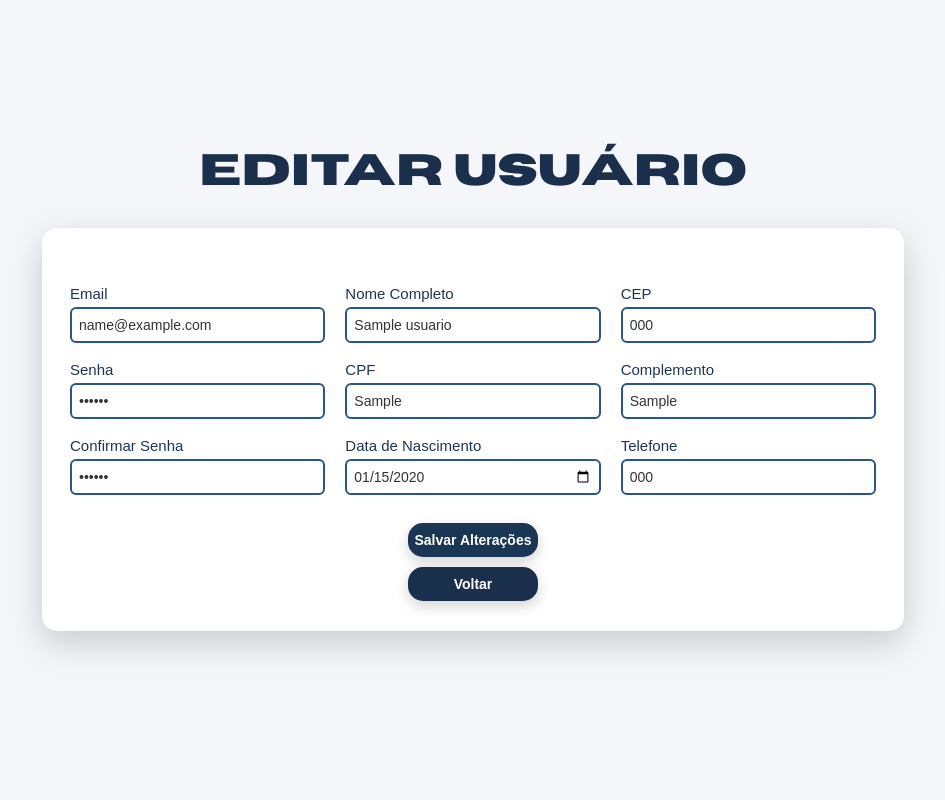
After one commit to gabrielgiacomelli/sa-ferrorama, a PHP site: page /public/editar-usuario.php?id=1 in a window 1280 px wide. The commit adds this page. Shown: the whole page, without its empty margins (167-1112 px from the left). Run offline with PHP 8.4, Linux system fonts and the light colour scheme; tables that the repository leaves empty hold one stand-in row (values such as "Sample post"); some web fonts are replaced.

Commit message:
add - pagina editar usuarios feita

```diff
--- /dev/null
+++ b/public/editar-usuario.php
@@ -0,0 +1,247 @@
+<?php
+
+include "../infra/conn.php";
+
+$mensagem = "";
+$tipoMensagem = "";
+
+if (!isset($_GET["id"])) {
+    die("ID do usuário não informado.");
+}
+
+$id = (int) $_GET["id"];
+
+$sql = "SELECT * FROM usuarios WHERE id = ?";
+$stmt = mysqli_prepare($conn, $sql);
+
+mysqli_stmt_bind_param($stmt, "i", $id);
+mysqli_stmt_execute($stmt);
+
+$resultado = mysqli_stmt_get_result($stmt);
+$usuario = mysqli_fetch_assoc($resultado);
+
+mysqli_stmt_close($stmt);
+
+if (!$usuario) {
+    die("Usuário não encontrado.");
+}
+
+/* ATUALIZAR */
+
+if ($_SERVER["REQUEST_METHOD"] == "POST") {
+
+    $email = $_POST["email"];
+    $senha = $_POST["senha"];
+    $confirm_senha = $_POST["confirm_senha"];
+    $nome = $_POST["nome"];
+    $cpf = $_POST["cpf"];
+    $data_nascimento = $_POST["data_nascimento"];
+    $cep = $_POST["cep"];
+    $complemento = $_POST["complemento"];
+    $telefone = $_POST["telefone"];
+
+    if ($senha !== $confirm_senha) {
+
+        $mensagem = "As senhas não são iguais.";
+        $tipoMensagem = "erro";
+
+    } else {
+
+        $sql = "UPDATE usuarios SET
+                email = ?,
+                senha = ?,
+                confirm_senha = ?,
+                nome = ?,
+                cpf = ?,
+                data_nascimento = ?,
+                cep = ?,
+                complemento = ?,
+                telefone = ?
+                WHERE id = ?";
+
+        $stmt = mysqli_prepare($conn, $sql);
+
+        mysqli_stmt_bind_param(
+            $stmt,
+            "sssssssssi",
+            $email,
+            $senha,
+            $confirm_senha,
+            $nome,
+            $cpf,
+            $data_nascimento,
+            $cep,
+            $complemento,
+            $telefone,
+            $id
+        );
+
+        if (mysqli_stmt_execute($stmt)) {
+
+            $mensagem = "Usuário atualizado com sucesso!";
+            $tipoMensagem = "sucesso";
+
+            $usuario = [
+                "email" => $email,
+                "senha" => $senha,
+                "confirm_senha" => $confirm_senha,
+                "nome" => $nome,
+                "cpf" => $cpf,
+                "data_nascimento" => $data_nascimento,
+                "cep" => $cep,
+                "complemento" => $complemento,
+                "telefone" => $telefone
+            ];
+
+        } else {
+
+            $mensagem = "Erro ao atualizar usuário.";
+            $tipoMensagem = "erro";
+        }
+
+        mysqli_stmt_close($stmt);
+    }
+}
+?>
+<html lang="en">
+<head>
+    <meta charset="UTF-8">
+    <meta name="viewport" content="width=device-width, initial-scale=1.0">
+    <link rel="stylesheet" href="../styles/style.css?v=1.1">
+    <link href="https://cdn.jsdelivr.net/npm/bootstrap@5.3.8/dist/css/bootstrap.min.css"
+        rel="stylesheet">
+</head>
+<body>
+
+    <div id="editar-usuarios">
+
+    <main class="editar-usuarios-main">
+
+        <h1>Editar Usuário</h1>
+
+        <div class="editar-usuarios-container">
+
+            <div class="editar-usuarios-card">
+
+                <form method="POST">
+
+                    <div class="editar-usuarios-colunas">
+
+                        <!-- PRIMEIRA COLUNA -->
+
+                        <div class="editar-usuarios-coluna">
+
+                            <div class="editar-usuarios-campo">
+
+                                <label for="usuario-email">Email</label>
+
+                                <input type="email" id="usuario-email" name="email" value="<?php echo $usuario['email']; ?>" required>
+                            </div>
+
+                            <div class="editar-usuarios-campo">
+
+                                <label for="usuario-senha">Senha</label>
+
+                                <input type="password" id="usuario-senha" name="senha" value="<?php echo $usuario['senha']; ?>" required>
+                            </div>
+
+                            <div class="editar-usuarios-campo">
+
+                                <label for="usuario-confirm-senha">Confirmar Senha</label>
+
+                                <input type="password" id="usuario-confirm-senha" name="confirm_senha" value="<?php echo $usuario['confirm_senha']; ?>" required>
+                            </div>
+
+                        </div>
+
+                        <!-- SEGUNDA COLUNA -->
+
+                        <div class="editar-usuarios-coluna">
+
+                            <div class="editar-usuarios-campo">
+
+                                <label for="usuario-nome">Nome Completo</label>
+
+                                <input type="text" id="usuario-nome" name="nome" value="<?php echo $usuario['nome']; ?>" required>
+                            </div>
+
+                            <div class="editar-usuarios-campo">
+
+                                <label for="usuario-cpf">CPF</label>
+
+                                <input type="text" id="usuario-cpf" name="cpf" value="<?php echo $usuario['cpf']; ?>" required>
+                            </div>
+
+                            <div class="editar-usuarios-campo">
+
+                                <label for="usuario-data">Data de Nascimento</label>
+
+                                <input type="date" id="usuario-data" name="data_nascimento" value="<?php echo $usuario['data_nascimento']; ?>" required>
+                            </div>
+
+                        </div>
+
+                        <!-- TERCEIRA COLUNA -->
+
+                        <div class="editar-usuarios-coluna">
+
+                            <div class="editar-usuarios-campo">
+
+                                <label for="usuario-cep">CEP</label>
+
+                                <input type="text" id="usuario-cep" name="cep" value="<?php echo $usuario['cep']; ?> "required>
+
+                            </div>
+
+                            <div class="editar-usuarios-campo">
+
+                                <label for="usuario-complemento">Complemento</label>
+
+                                <input type="text" id="usuario-complemento" name="complemento" value="<?php echo $usuario['complemento']; ?>">
+
+                            </div>
+
+                            <div class="editar-usuarios-campo">
+
+                                <label for="usuario-telefone">Telefone</label>
+
+                                <input type="text" id="usuario-telefone" name="telefone" value="<?php echo $usuario['telefone']; ?>" required>
+
+                            </div>
+                        </div>
+                    </div>
+
+                    <div class="editar-usuarios-botao">
+
+                        <button type="submit">
+                            Salvar Alterações
+                        </button>
+
+                    </div>
+
+                    <div class="editar-usuarios-botao-voltar">
+
+                        <a href="gestao-usuarios.php">
+                            Voltar
+                        </a>
+
+                    </div>
+
+                    <?php if ($mensagem !== ""): ?>
+
+                        <div class="cadastro-mensagem <?php echo $tipoMensagem; ?>">
+                            <?php echo htmlspecialchars($mensagem); ?>
+                        </div>
+
+                    <?php endif; ?>
+
+                </form>
+
+            </div>
+
+        </div>
+
+    </main>
+
+</div>
+</body>
--- a/public/gestao-usuarios.php
+++ b/public/gestao-usuarios.php
@@ -87,7 +87,7 @@ if ($stmt) {
 <?php
 
 $paginaAtual = "gestao";
-$submenuAtual = "usuarios";
+$submenuAtual = "gestao-usuarios";
 
 include("../includes/navbar.php");
 
--- a/styles/style.css
+++ b/styles/style.css
@@ -270,8 +270,9 @@ li#navbar-sair{
 
 #cadastro-usuarios {
     width: 100%;
+    height: 100%;
     min-height: calc(100vh - 45px);
-    background: #f3f5f8;
+    background: var(--cor-background);
     box-sizing: border-box;
 }
 
@@ -535,7 +536,314 @@ li#navbar-sair{
 /* -------------------------------------------------------------------------- */
 /* -------------------------------------------------------------------------- */
 
-/*                            Cadastro Usuário                                */
+/* -------------------------------------------------------------------------- */
+/* -------------------------------------------------------------------------- */
+/*                              Editar Usuário                                */
+
+#editar-usuarios {
+    width: 100%;
+    height: 100%;
+    min-height: calc(100vh - 45px);
+    background: var(--cor-background);
+    box-sizing: border-box;
+}
+
+#editar-usuarios .editar-usuarios-main {
+    width: 100%;
+
+    display: flex;
+    flex-direction: column;
+    align-items: center;
+
+    padding-top: 85px;
+
+    box-sizing: border-box;
+}
+
+#editar-usuarios .editar-usuarios-main h1 {
+    width: 100%;
+
+    margin: 0 0 35px 0;
+    padding: 0;
+    padding-top: 8vh;
+
+    text-align: center;
+
+    color: var(--cor-azul-ferroviario);
+
+    font-family: var(--fonte-horizon);
+    font-size: 5.5vh;
+    font-weight: 800;
+
+    text-transform: uppercase;
+
+    line-height: 1;
+}
+
+#editar-usuarios .editar-usuarios-container {
+    width: 100%;
+
+    display: flex;
+    justify-content: center;
+    align-items: flex-start;
+
+    box-sizing: border-box;
+}
+
+#editar-usuarios .editar-usuarios-card {
+    width: 862px;
+
+    min-height: 379px;
+
+    background: #ffffff;
+
+    border-radius: 15px;
+
+    padding: 57px 28px 30px;
+
+    box-shadow: 0 12px 35px rgba(0, 0, 0, 0.18);
+
+    box-sizing: border-box;
+}
+
+#editar-usuarios .editar-usuarios-card form {
+    width: 100%;
+
+    margin: 0;
+    padding: 0;
+
+    box-sizing: border-box;
+}
+
+#editar-usuarios .editar-usuarios-colunas {
+    width: 100%;
+
+    display: flex;
+    flex-direction: row;
+
+    gap: 20px;
+
+    box-sizing: border-box;
+}
+
+#editar-usuarios .editar-usuarios-coluna {
+    width: calc(33.333% - 13.33px);
+
+    flex: 0 0 calc(33.333% - 13.33px);
+
+    box-sizing: border-box;
+}
+
+#editar-usuarios .editar-usuarios-campo {
+    width: 100%;
+
+    margin: 0 0 18px 0;
+    padding: 0;
+
+    box-sizing: border-box;
+}
+
+#editar-usuarios .editar-usuarios-campo label {
+    display: block;
+
+    width: 100%;
+
+    margin: 0 0 4px 0;
+    padding: 0;
+
+    color: #1d3557;
+
+    font-family: Arial, sans-serif;
+    font-size: 15px;
+    font-weight: 400;
+
+    line-height: 18px;
+
+    box-sizing: border-box;
+}
+
+#editar-usuarios .editar-usuarios-campo input {
+    display: block;
+
+    width: 100%;
+    height: 36px;
+
+    margin: 0;
+    padding: 5px 7px;
+
+    border: 2px solid #28558d;
+    border-radius: 6px;
+
+    background: #ffffff;
+
+    color: #333333;
+
+    font-family: Arial, sans-serif;
+    font-size: 14px;
+
+    outline: none;
+
+    box-sizing: border-box;
+}
+
+#editar-usuarios .editar-usuarios-campo input::placeholder {
+    color: #555555;
+
+    opacity: 1;
+}
+
+#editar-usuarios .editar-usuarios-campo input:focus {
+    border-color: #173f70;
+
+    box-shadow: 0 0 0 1px #173f70;
+}
+
+#editar-usuarios .editar-usuarios-botao {
+    width: 100%;
+
+    display: flex;
+    justify-content: center;
+    align-items: center;
+
+    margin-top: 10px;
+
+    box-sizing: border-box;
+}
+
+
+#editar-usuarios .editar-usuarios-botao button {
+    width: 130px;
+    height: 34px;
+
+    margin: 0;
+    padding: 0;
+
+    border: none;
+    border-radius: 15px;
+
+    background: #193655;
+
+    color: #ffffff;
+
+    font-family: Arial, sans-serif;
+    font-size: 14px;
+    font-weight: bold;
+
+    cursor: pointer;
+
+    box-shadow: 0 5px 14px rgba(0, 0, 0, 0.18);
+
+    box-sizing: border-box;
+}
+
+#editar-usuarios .editar-usuarios-botao button:hover {
+    background: #24486d;
+}
+
+#editar-usuarios #usuario-resultado {
+    width: 100%;
+
+    margin: 12px 0 0 0;
+    padding: 0;
+
+    font-family: Arial, sans-serif;
+    font-size: 14px;
+
+    text-align: center;
+
+    box-sizing: border-box;
+}
+
+#editar-usuarios .editar-usuarios-botao-voltar {
+    width: 100%;
+
+    display: flex;
+    justify-content: center;
+    align-items: center;
+
+    margin-top: 10px;
+}
+
+#editar-usuarios .editar-usuarios-botao-voltar a {
+    width: 130px;
+    height: 34px;
+
+    display: flex;
+    justify-content: center;
+    align-items: center;
+
+    border-radius: 15px;
+
+    background: var(--cor-azul-ferroviario);
+
+    color: #ffffff;
+    text-decoration: none;
+
+    font-family: Arial, sans-serif;
+    font-size: 14px;
+    font-weight: bold;
+
+    box-shadow: 0 5px 14px rgba(0, 0, 0, 0.18);
+
+    transition: 0.2s;
+}
+
+#editar-usuarios .editar-usuarios-botao-voltar a:hover {
+    background: #5a6268;
+}
+
+
+
+#editar-usuarios #usuario-resultado.sucesso {
+    color: #1d6b3a;
+}
+
+#editar-usuarios #usuario-resultado.erro {
+    color: #b3261e;
+}
+
+@media (max-width: 900px) {
+
+    #editar-usuarios .editar-usuarios-card {
+        width: 90%;
+    }
+
+}
+
+@media (max-width: 700px) {
+
+    #editar-usuarios .editar-usuarios-main {
+        padding-top: 45px;
+    }
+
+    #editar-usuarios .editar-usuarios-main h1 {
+        font-size: 32px;
+
+        margin-bottom: 30px;
+    }
+
+    #editar-usuarios .editar-usuarios-card {
+        width: 90%;
+        height: auto;
+
+        padding: 35px 25px;
+    }
+
+    #editar-usuarios .editar-usuarios-colunas {
+        flex-direction: column;
+
+        gap: 0;
+    }
+
+    #editar-usuarios .editar-usuarios-coluna {
+        width: 100%;
+
+        flex: 0 0 100%;
+    }
+
+}
+
+/*                              Editar Usuário                                */
 /* -------------------------------------------------------------------------- */
 /* -------------------------------------------------------------------------- */
 
@@ -2389,9 +2697,10 @@ li#navbar-sair{
 /*                             Gestão de Usuários                             */
 #gestao-usuarios {
     width: 100%;
+    height: 100%;
     min-height: calc(100vh - 43px);
 
-    background: #f3f5f8;
+    background: var(--cor-background);
 
     padding-top: 84px;
 
```
